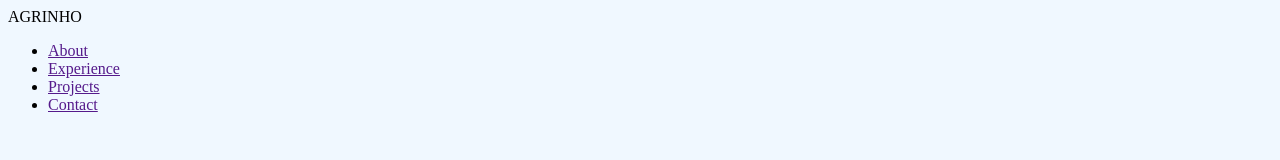
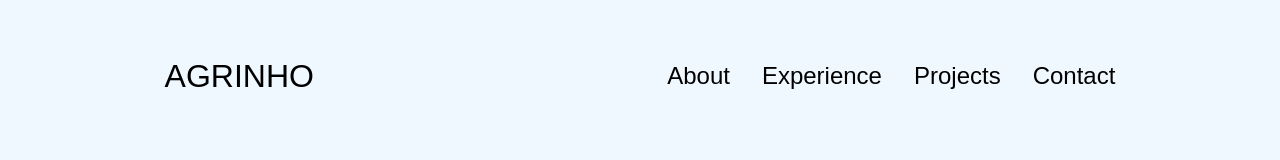
Before and after one commit to gustavomachado112/agrinho, a plain HTML site: page index.html in a window 1280 px wide. Drawn offline with Linux system fonts and the light colour scheme.

Commit message:
Update style.css

```diff
--- a/style.css
+++ b/style.css
@@ -1,6 +1,6 @@
 body{
     background-color: aliceblue;
-
+    font-family: "Poppins", sans-serif;
 }
 header{
     background-color: aliceblue;
@@ -9,3 +9,30 @@ header{
     font-size: 30px;
     color: black;
 }
+
+nav {
+    justify-content: space-around;
+    align-items: center;
+    height: 17vh;
+}
+
+.logo {
+    font-size: 2rem;
+}
+
+.nav-links {
+    gap: 2rem;
+    list-style: none;
+    font-size: 1.5rem;
+}
+
+
+nav, .nav-links {
+    display: flex;
+}
+
+a {
+    color: black;
+    text-decoration: none;
+    text-decoration-color: white;
+}
```
